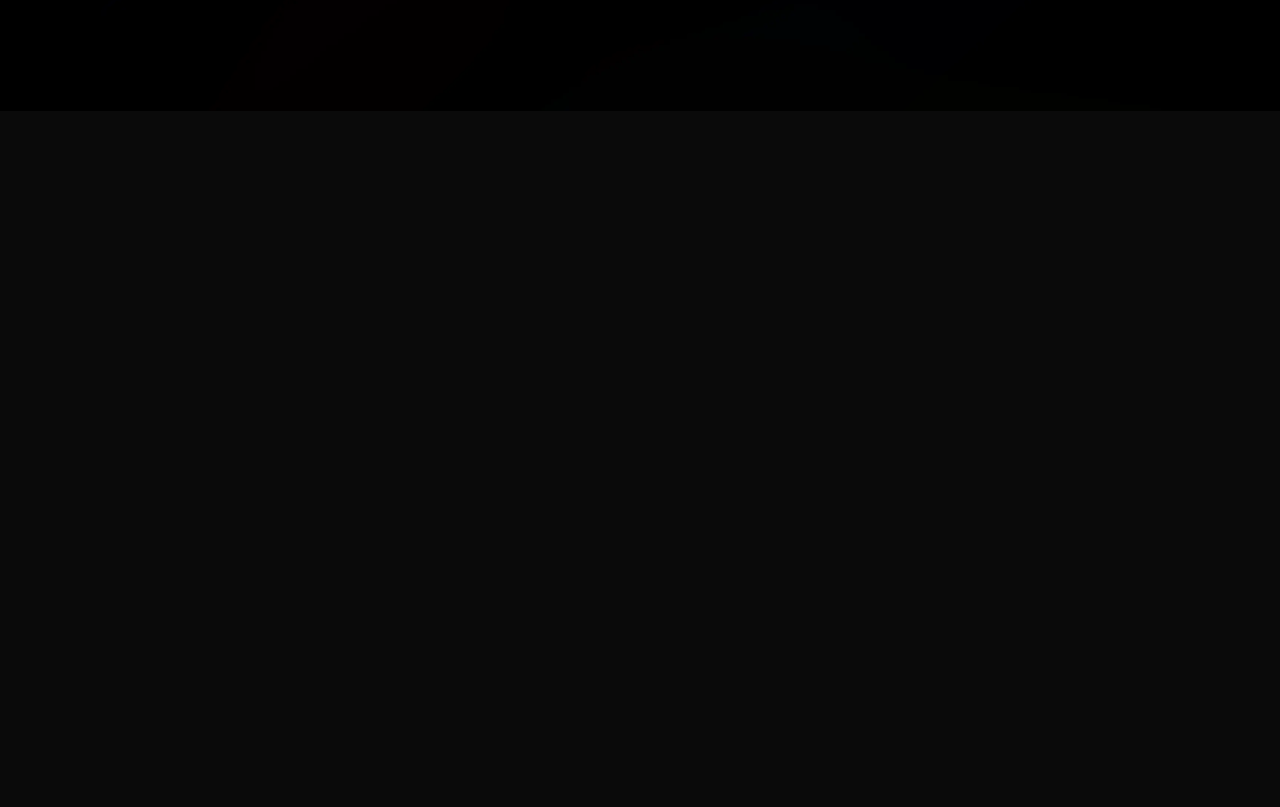
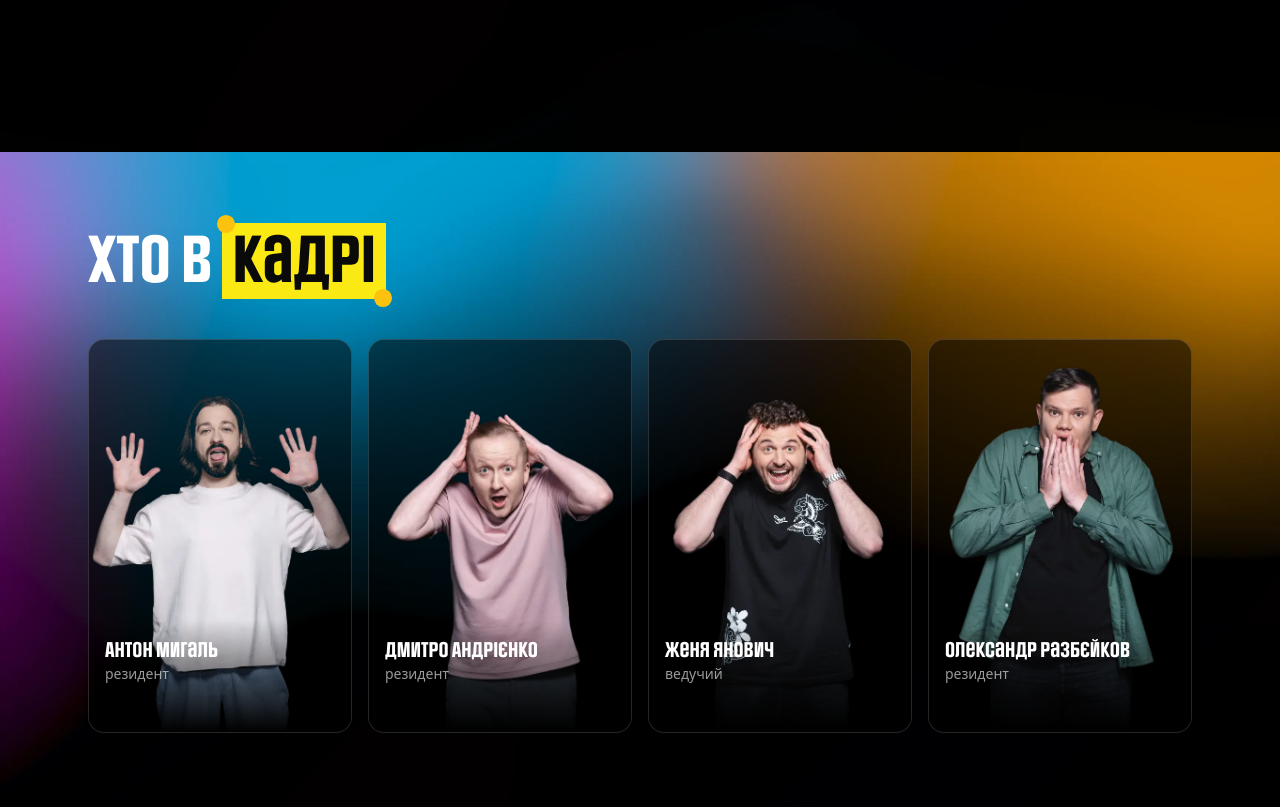
Before and after one commit to Greenfield-Taster/contrlve, a React (Vite) app in the folder frontend/: page / in a window 1280 px wide. Shown: the part 1448-2255 px from the top of the page. Before the commit the page ends 1559 px from the top, so only its background shows below. Built offline with nearby package versions, Linux system fonts and the light colour scheme.

Commit message:
feat: add the show cast section

```diff
--- a/frontend/src/App.tsx
+++ b/frontend/src/App.tsx
@@ -1,3 +1,4 @@
+import { Cast } from './components/Cast'
 import { Hero } from './components/Hero'
 import { HowToPlay } from './components/HowToPlay'
 
@@ -6,6 +7,7 @@ export default function App() {
     <main>
       <Hero />
       <HowToPlay />
+      <Cast />
     </main>
   )
 }
--- /dev/null
+++ b/frontend/src/components/Cast.tsx
@@ -0,0 +1,36 @@
+import { Mark } from './Mark'
+import { Section } from './Section'
+import { hosts } from '../data/hosts'
+
+export function Cast() {
+  return (
+    <Section id="cast" title={<>Хто в <Mark>кадрі</Mark></>}>
+      <ul className="m-0 grid list-none gap-4 p-0 sm:grid-cols-2 lg:grid-cols-4">
+        {hosts.map((host) => (
+          <li
+            key={host.id}
+            className="group relative overflow-hidden rounded-2xl border border-white/15 bg-black/50"
+          >
+            <img
+              src={host.photo}
+              width={557}
+              height={835}
+              alt={host.name}
+              loading="lazy"
+              className="h-auto w-full transition-transform duration-300 group-hover:scale-[1.03]"
+            />
+            <div className="absolute inset-x-0 bottom-0 bg-gradient-to-t from-black to-transparent p-4">
+              <span className="block font-brand text-lg">{host.name}</span>
+              <span className="block text-sm text-white/60">{host.role}</span>
+              {host.caption && (
+                <span className="mt-2 inline-block bg-mark px-2 py-0.5 font-brand text-sm text-ink opacity-0 transition-opacity duration-200 group-hover:opacity-100 group-focus-within:opacity-100">
+                  {host.caption}
+                </span>
+              )}
+            </div>
+          </li>
+        ))}
+      </ul>
+    </Section>
+  )
+}
```
Also changed, not shown: 1 other file (tests, documents, lock files or other folders).
